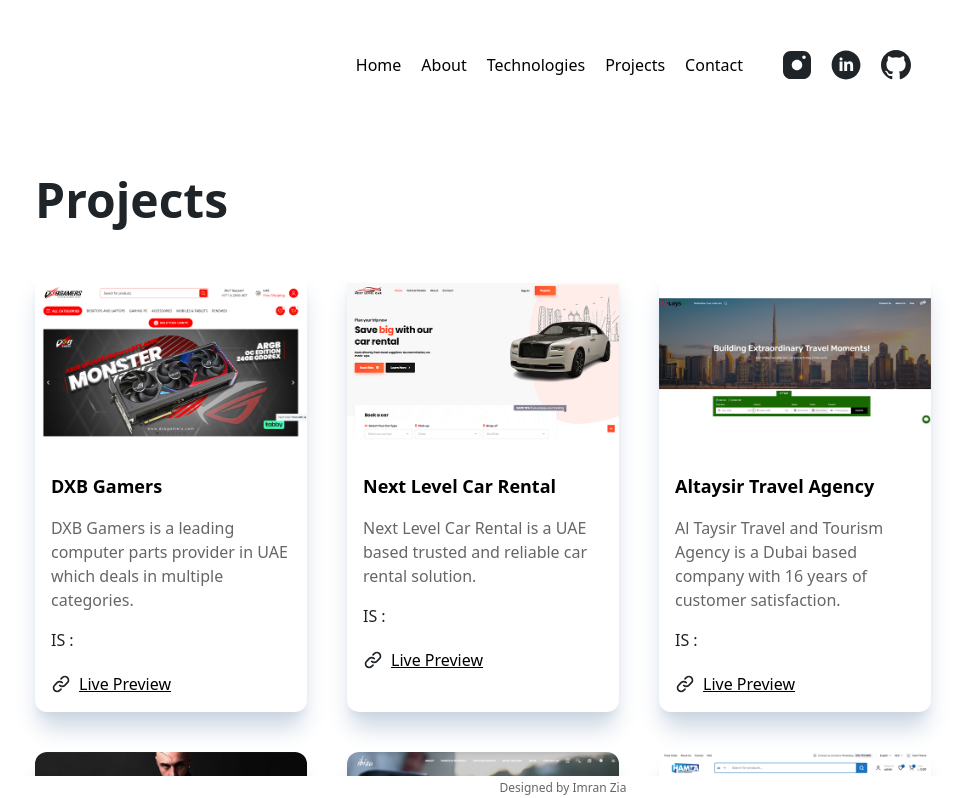
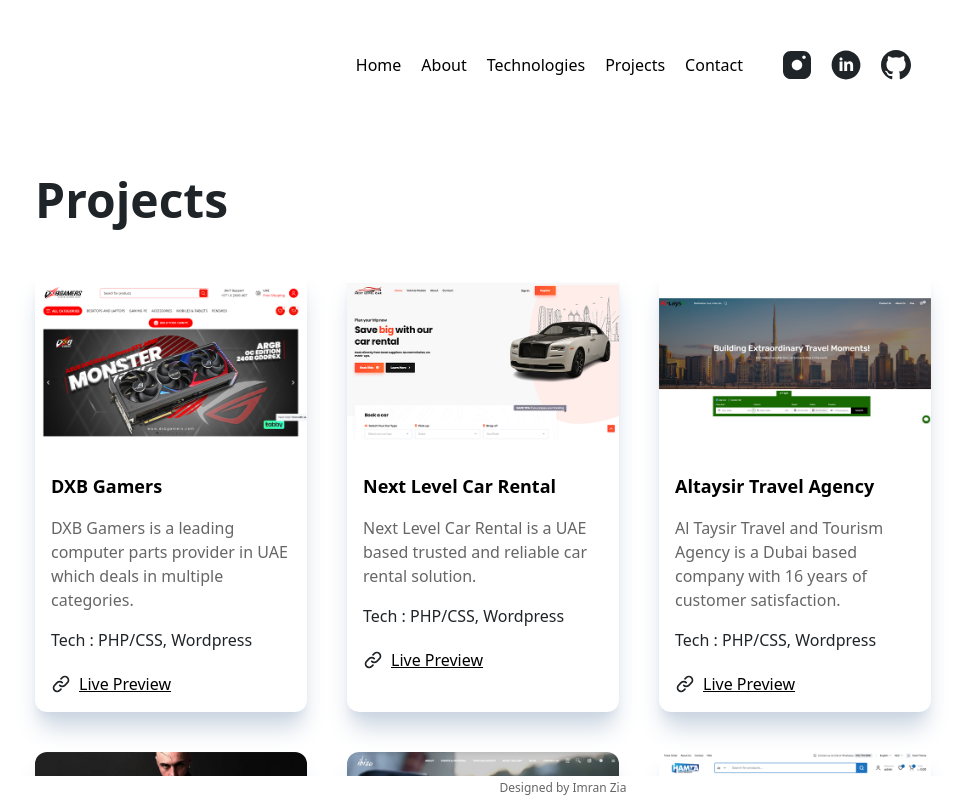
Before and after one commit to whatimran/Portfolio, a React (Create React App) app: page /projects in a window 1280 px wide. Shown: the top 798 px of the page, without its empty margins (157-1122 px from the left). Built offline with nearby package versions, Linux system fonts and the light colour scheme.

Commit message:
Update Project.js

```diff
--- a/src/Components/Project.js
+++ b/src/Components/Project.js
@@ -1,6 +1,6 @@
 import React from "react";
 
-function Project({ title, image, description, is, previewLink }) {
+function Project({ title, image, description, tech, previewLink }) {
   return (
     <article className="rounded-xl mt-10 overflow-hidden shadow-xl shadow-slate-300 dark:shadow-slate-900">
       <img src={image} alt="" loading="lazy" />
@@ -8,7 +8,7 @@
         <h1 className="dark:text-light-heading font-semibold text-lg pt-1">{title}</h1>
         <p className="text-content pt-4 font-light">{description}</p>
         <h3 className="text-dark-heading dark:text-light-heading font-medium pt-4">
-          IS : <span className="font-light">{is}</span>
+          Tech : <span className="font-light">{tech}</span>
         </h3>
         <div className="flex justify-between items-center mt-5">
           <div className="flex items-center">
```
